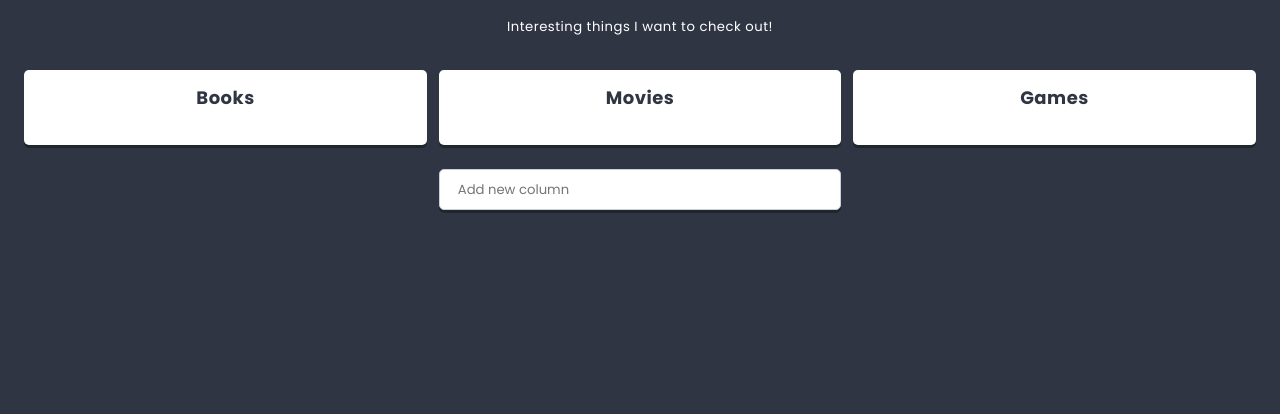
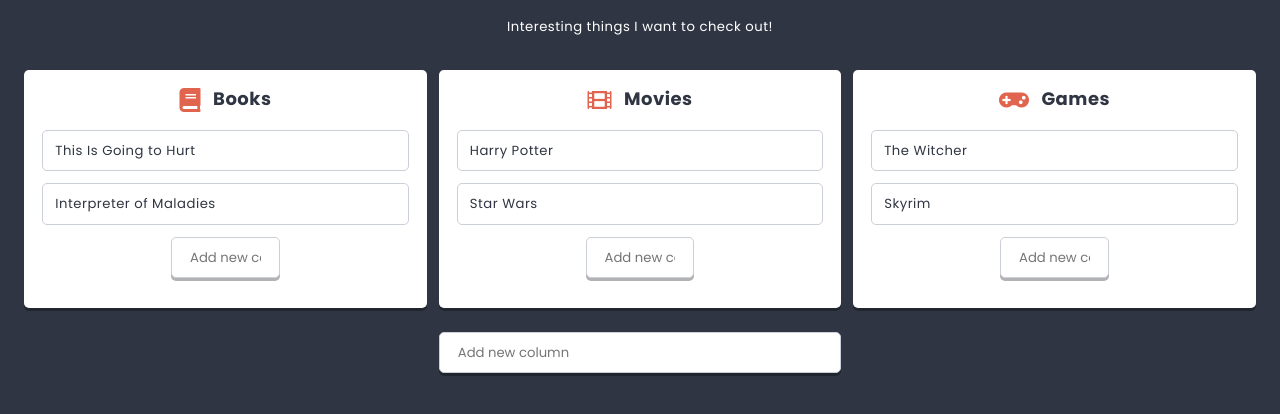
Before and after one commit to filip-taczkowski/learn-react, a React app: page / in a window 1280 px wide. Shown: the part 362-776 px from the top of the page. Built offline with nearby package versions, Linux system fonts and the light colour scheme.

Commit message:
Add new components Card, Icon. Update component Column.

```diff
--- /dev/null
+++ b/src/components/Card/Card.js
@@ -0,0 +1,26 @@
+import React from 'react'
+/* Import  NPM */
+import PropTypes from 'prop-types';
+import ReactHtmlParser from 'react-html-parser';
+/* Import  JS */
+
+/* Import  Styles */
+import styles from './Card.scss';
+
+class Card extends React.Component {
+    static propTypes = {
+        title: PropTypes.string.isRequired,
+    }
+
+    static defaultProps = {
+        title: 'Default Card Title',
+    }
+
+    render () {
+        return (
+            <div className={styles.component}>{this.props.title}</div>
+        )
+    }
+}
+
+export default Card;
--- a/src/components/Column/Column.js
+++ b/src/components/Column/Column.js
@@ -2,25 +2,59 @@
 /* Import NPM */
 import PropTypes from 'prop-types';
 /* Import JS */
-
+import Card from '../Card/Card';
+import Creator from '../Creator/Creator';
+import Icon from '../Icon/Icon';
+import {settings} from '../../data/dataStore';
 /* Import Styles */
 import styles from './Column.scss';
 
 
 class Column extends React.Component {
+    state = {
+        cards: this.props.cards || [],
+    }
+
     static propTypes = {
         title: PropTypes.string.isRequired,
+        cardProps: PropTypes.array,
     }
 
     static defaultProps = {
         title: 'Default column title'
     }
 
+    addCard(title) {
+        this.setState(state => (
+            {
+                cards: [
+                    ...state.cards,
+                    {
+                        key: state.cards.length ? state.cards[state.cards.length-1].key+1 : 0,
+                        title,
+                    }
+                ]
+            }
+        ))
+
+    }
+
     render() {
         return (
             <section className={styles.component}>
-            <h3 className={styles.title}>{this.props.title}</h3>
-        </section>
+            <h3 className={styles.title}>
+                <span className={styles.icon}>
+                    <Icon name={this.props.icon} />
+                </span>
+                {this.props.title}
+            </h3>
+            {this.state.cards.map(({key, ...cardProps}) =>(
+                <Card key={key} {...cardProps} />
+            ))}
+            <div className={styles.creator}>
+                <Creator text={settings.cardCreatorText} action={title => this.addCard(title)} />
+            </div>
+            </section>
         )
     }
 }
--- a/src/components/Column/Column.scss
+++ b/src/components/Column/Column.scss
@@ -28,6 +28,15 @@
   vertical-align: middle;
 }
 
+.creator {
+  width: calc(33% - 12px);
+  margin: $base-size auto 0;
+
+  input {
+    box-shadow: 0 3px 0 rgba(0, 0, 0, 0.3);
+  }
+}
+
 @media (max-width: 767px) {
 
   .component {
--- /dev/null
+++ b/src/components/Icon/Icon.js
@@ -0,0 +1,5 @@
+import React from 'react';
+
+const Icon = props => (<i className={`fas fa-${props.name}`}></i>);
+
+export default Icon;
```
